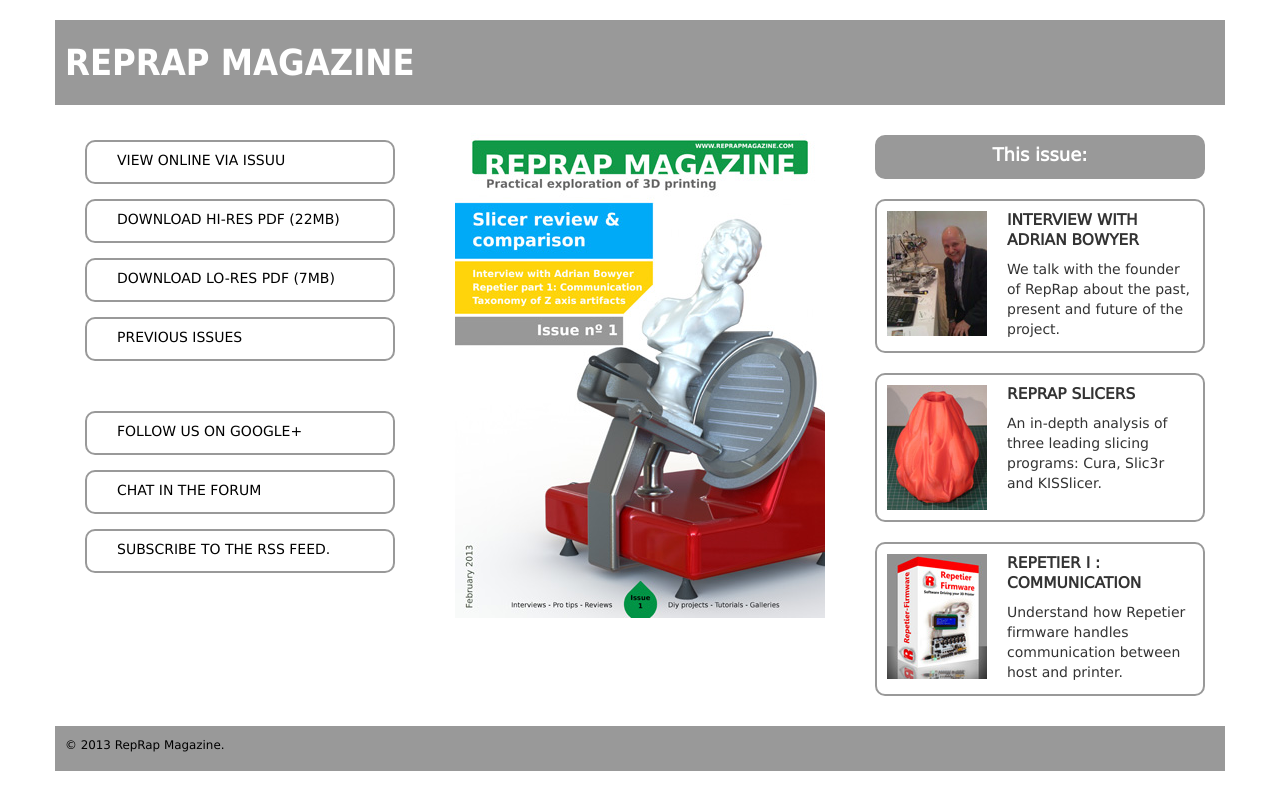
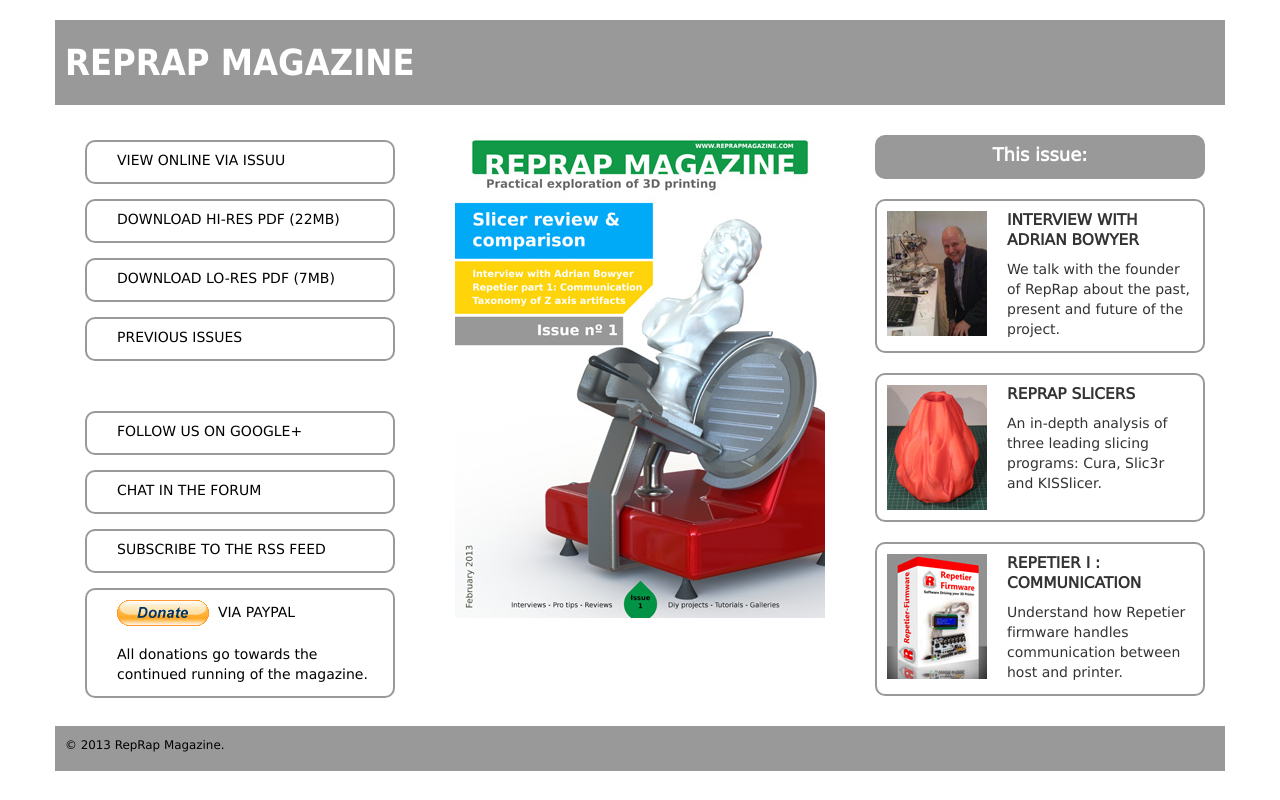
Before and after one commit to reprapmagazine/reprapmagazine.com, a plain HTML site: page index.html in a window 1280 px wide. Drawn offline with Linux system fonts and the light colour scheme.

Commit message:
donation button

```diff
--- a/css/main.less
+++ b/css/main.less
@@ -66,6 +66,10 @@
 	li:hover {
 		background-color: @primary-site-color;
 	}
+}
+
+#nav .normal-case {
+    text-transform:none;
 }
 
 .article-heading {
--- a/index.html
+++ b/index.html
@@ -51,7 +51,10 @@
             <br>
             <a target="_blank" href="https://plus.google.com/107358300802289557112" rel="publisher"><li>Follow us on Google+</li></a>
             <a target="_blank" href="http://forums.reprap.org/list.php?305"><li>Chat in the Forum</li></a>
-            <a href="/feed.rss"><li>Subscribe to the RSS feed.</li></a>
+            <a href="/feed.rss"><li>Subscribe to the RSS feed</li></a>
+
+            <a target="_blank" href="https://www.paypal.com/cgi-bin/webscr?cmd=_s-xclick&hosted_button_id=XA23QM4BECRGY"><li><img src="/img/paypal_donate.gif">&nbsp;&nbsp;via PayPal<br><br><span class="normal-case">All donations go towards the continued running of the magazine.</span></li></a>
+
           </ul>
         </div>
 
```
Also changed, not shown: css/main.css, img/paypal_donate.gif (added).
